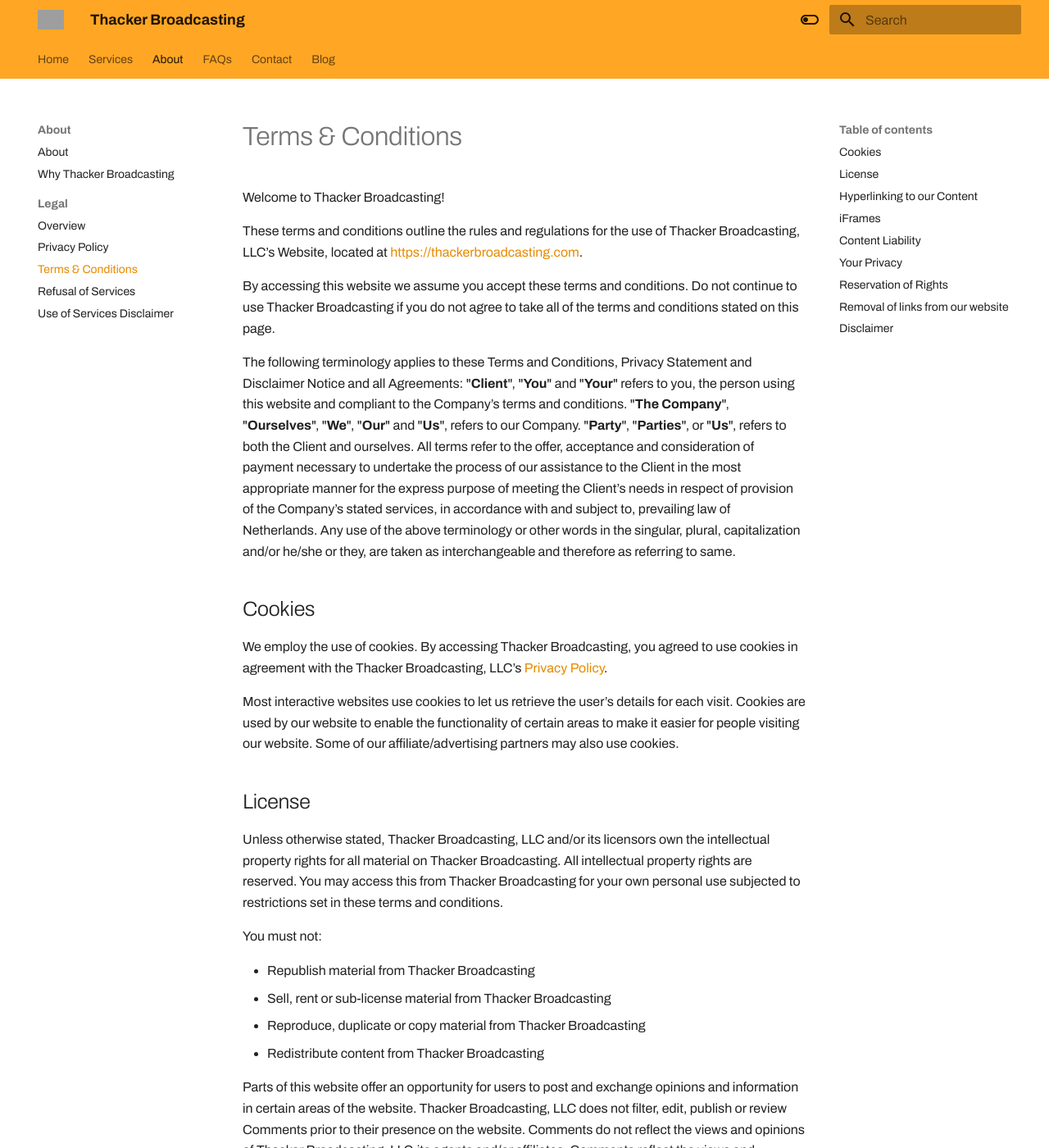
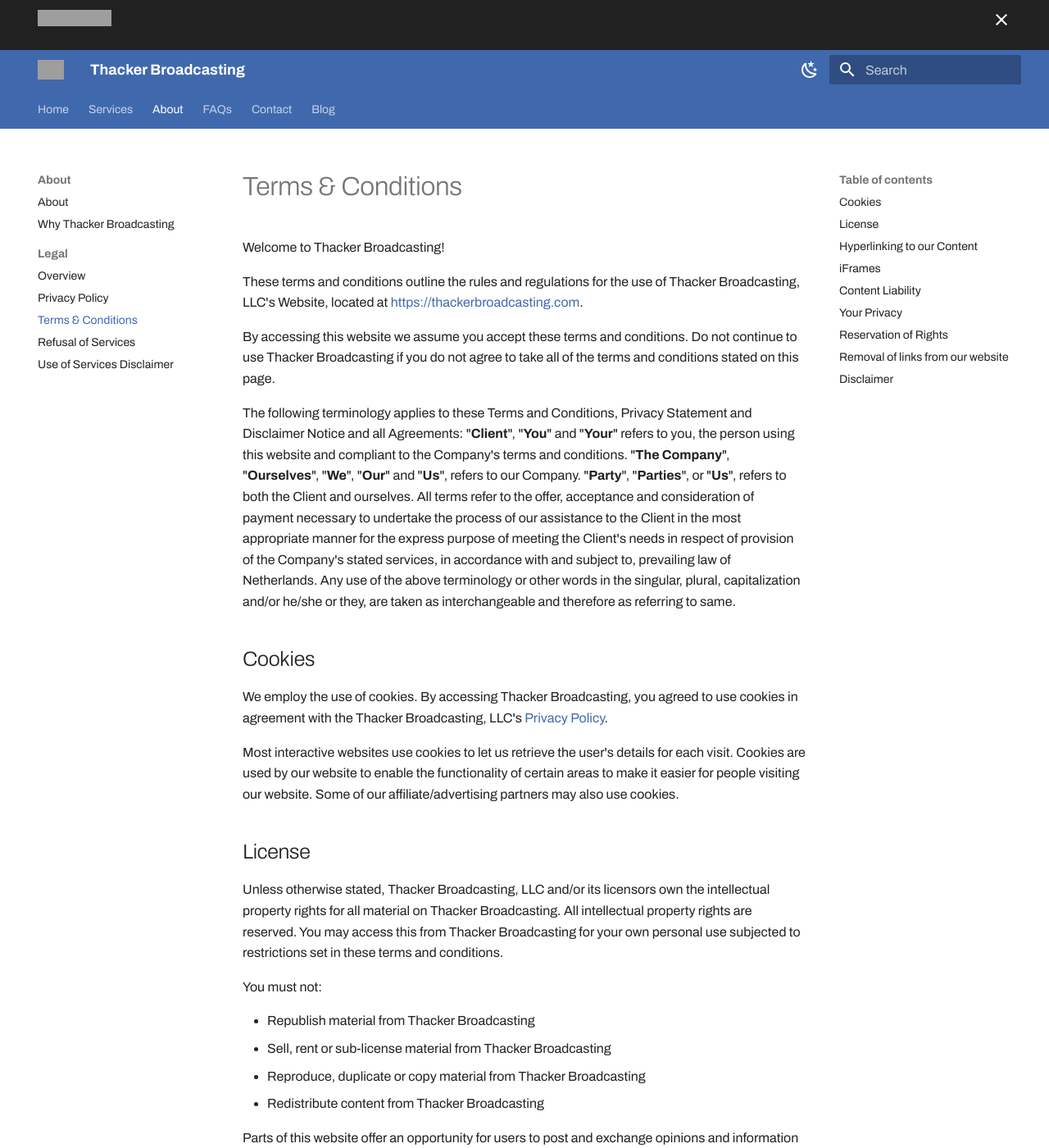
Before and after one commit to thackerbroadcasting/docs, an MkDocs documentation site: the page built from docs/legal/terms-conditions.md, in a window 1280 px wide and 1400 px high. Shown: the whole window at 82% size. Built offline with MkDocs 1.6.1 and Material for MkDocs 9.7.7, drawn with Linux system fonts in a browser that asks for light colours; some of the changed text lies outside the part shown; grey boxes are pictures that could not be loaded.

```diff
--- a/docs/legal/terms-conditions.md
+++ b/docs/legal/terms-conditions.md
@@ -2,17 +2,17 @@
 
 Welcome to Thacker Broadcasting!
 
-These terms and conditions outline the rules and regulations for the use of Thacker Broadcasting, LLC’s Website, located at [https://thackerbroadcasting.com](https://thackerbroadcasting.com).
+These terms and conditions outline the rules and regulations for the use of Thacker Broadcasting, LLC's Website, located at [https://thackerbroadcasting.com](https://thackerbroadcasting.com).
 
 By accessing this website we assume you accept these terms and conditions. Do not continue to use Thacker Broadcasting if you do not agree to take all of the terms and conditions stated on this page.
 
-The following terminology applies to these Terms and Conditions, Privacy Statement and Disclaimer Notice and all Agreements: "**Client**", "**You**" and "**Your**" refers to you, the person using this website and compliant to the Company’s terms and conditions. "**The Company**", "**Ourselves**", "**We**", "**Our**" and "**Us**", refers to our Company. "**Party**", "**Parties**", or "**Us**", refers to both the Client and ourselves. All terms refer to the offer, acceptance and consideration of payment necessary to undertake the process of our assistance to the Client in the most appropriate manner for the express purpose of meeting the Client’s needs in respect of provision of the Company’s stated services, in accordance with and subject to, prevailing law of Netherlands. Any use of the above terminology or other words in the singular, plural, capitalization and/or he/she or they, are taken as interchangeable and therefore as referring to same.
+The following terminology applies to these Terms and Conditions, Privacy Statement and Disclaimer Notice and all Agreements: "**Client**", "**You**" and "**Your**" refers to you, the person using this website and compliant to the Company's terms and conditions. "**The Company**", "**Ourselves**", "**We**", "**Our**" and "**Us**", refers to our Company. "**Party**", "**Parties**", or "**Us**", refers to both the Client and ourselves. All terms refer to the offer, acceptance and consideration of payment necessary to undertake the process of our assistance to the Client in the most appropriate manner for the express purpose of meeting the Client's needs in respect of provision of the Company's stated services, in accordance with and subject to, prevailing law of Netherlands. Any use of the above terminology or other words in the singular, plural, capitalization and/or he/she or they, are taken as interchangeable and therefore as referring to same.
 
 ## Cookies
 
-We employ the use of cookies. By accessing Thacker Broadcasting, you agreed to use cookies in agreement with the Thacker Broadcasting, LLC’s [Privacy Policy](/legal/privacy-policy).
+We employ the use of cookies. By accessing Thacker Broadcasting, you agreed to use cookies in agreement with the Thacker Broadcasting, LLC's [Privacy Policy](/legal/privacy-policy).
 
-Most interactive websites use cookies to let us retrieve the user’s details for each visit. Cookies are used by our website to enable the functionality of certain areas to make it easier for people visiting our website. Some of our affiliate/advertising partners may also use cookies.
+Most interactive websites use cookies to let us retrieve the user's details for each visit. Cookies are used by our website to enable the functionality of certain areas to make it easier for people visiting our website. Some of our affiliate/advertising partners may also use cookies.
 
 ## License
 
@@ -52,7 +52,7 @@ These organizations may link to our home page, to publications or to other Websi
 
 - is not in any way deceptive;
 - does not falsely imply sponsorship, endorsement or approval of the linking party and its products and/or services; and
-- fits within the context of the linking party’s site.
+- fits within the context of the linking party's site.
 
 We may consider and approve other link requests from the following types of organizations:
 
@@ -75,7 +75,7 @@ These organizations may link to our home page so long as the link:
 
 - is not in any way deceptive;
 - does not falsely imply sponsorship, endorsement or approval of the linking party and its products or services; and
-- fits within the context of the linking party’s site.
+- fits within the context of the linking party's site.
 
 If you are one of the organizations listed in paragraph 2 above and are interested in linking to our website, you must inform us by sending an e-mail to Thacker Broadcasting, LLC. Please include your name, your organization name, contact information as well as the URL of your site, a list of any URLs from which you intend to link to our Website, and a list of the URLs on our site to which you would like to link. Wait 2-3 weeks for a response.
 
@@ -83,9 +83,9 @@ Approved organizations may hyperlink to our Website as follows:
 
 - By use of our corporate name; or
 - By use of the uniform resource locator being linked to; or
-- By use of any other description of our Website being linked to that makes sense within the context and format of content on the linking party’s site.
+- By use of any other description of our Website being linked to that makes sense within the context and format of content on the linking party's site.
 
-No use of Thacker Broadcasting, LLC’s logo or other artwork will be allowed for linking absent a trademark license agreement.
+No use of Thacker Broadcasting, LLC's logo or other artwork will be allowed for linking absent a trademark license agreement.
 
 ## iFrames
 
@@ -101,7 +101,7 @@ Please read our [Privacy Policy](/legal/privacy-policy).
 
 ## Reservation of Rights
 
-We reserve the right to request that you remove all links or any particular link to our Website. You approve to immediately remove all links to our Website upon request. We also reserve the right to amen these terms and conditions and it’s linking policy at any time. By continuously linking to our Website, you agree to be bound to and follow these linking terms and conditions.
+We reserve the right to request that you remove all links or any particular link to our Website. You approve to immediately remove all links to our Website upon request. We also reserve the right to amen these terms and conditions and it's linking policy at any time. By continuously linking to our Website, you agree to be bound to and follow these linking terms and conditions.
 
 ## Removal of links from our website
 
--- /dev/null
+++ b/docs/stylesheets/extra.css
@@ -0,0 +1,7 @@
+[data-md-color-scheme="default"] {
+    --md-primary-fg-color:        #4069ad;
+  }
+[data-md-color-scheme="slate"] {
+    --md-primary-fg-color:        #ff8c21;
+
+}
--- a/mkdocs.yml
+++ b/mkdocs.yml
@@ -46,6 +46,8 @@ theme:
     - navigation.indexes
     - navigation.instant
     - navigation.instant.progress
+    - header.autohide
+    - announce.dismiss
     - toc.follow
     #- toc.integrate
     - search.suggest
@@ -75,16 +77,16 @@ theme:
   palette:
     - scheme: default
       toggle:
-        icon: material/toggle-switch-off-outline
+        icon: material/weather-night #material/toggle-switch-off-outline
         name: Dark mode
-      primary: orange
-      accent: blue
+      primary: custom
+      accent: amber
     - scheme: slate
       toggle:
-        icon: material/toggle-switch
+        icon: material/weather-sunny #material/toggle-switch
         name: Light mode
-      primary: blue
-      accent: gray
+      primary: custom
+      accent: indigo
   favicon: img/logo.png
   logo: img/logo.png
   font:
@@ -143,3 +145,10 @@ markdown_extensions:
   - admonition
   - pymdownx.details
   - pymdownx.superfences
+  - pymdownx.tabbed:
+      alternate_style: true
+  - attr_list
+  - md_in_html
+
+extra_css:
+  - stylesheets/extra.css
```
Also changed, not shown: docs/about.md (+8 -0 lines), docs/index.md (+4 -0 lines), docs/legal/privacy-policy.md (+3 -3 lines), docs/legal/use-of-services-disclaimer.md (+1 -1 lines), docs/services/business-property.md (+33 -0 lines), docs/services/podcasting.md (+5 -1 lines), docs/services/radio-broadcasting.md (added, +15 -0 lines), docs/services/web-design.md (added, +5 -0 lines), docs/legal/index.md (deleted), site/main.html (added), site/overrides/main.html (added), site/partials/footer.html (added).
